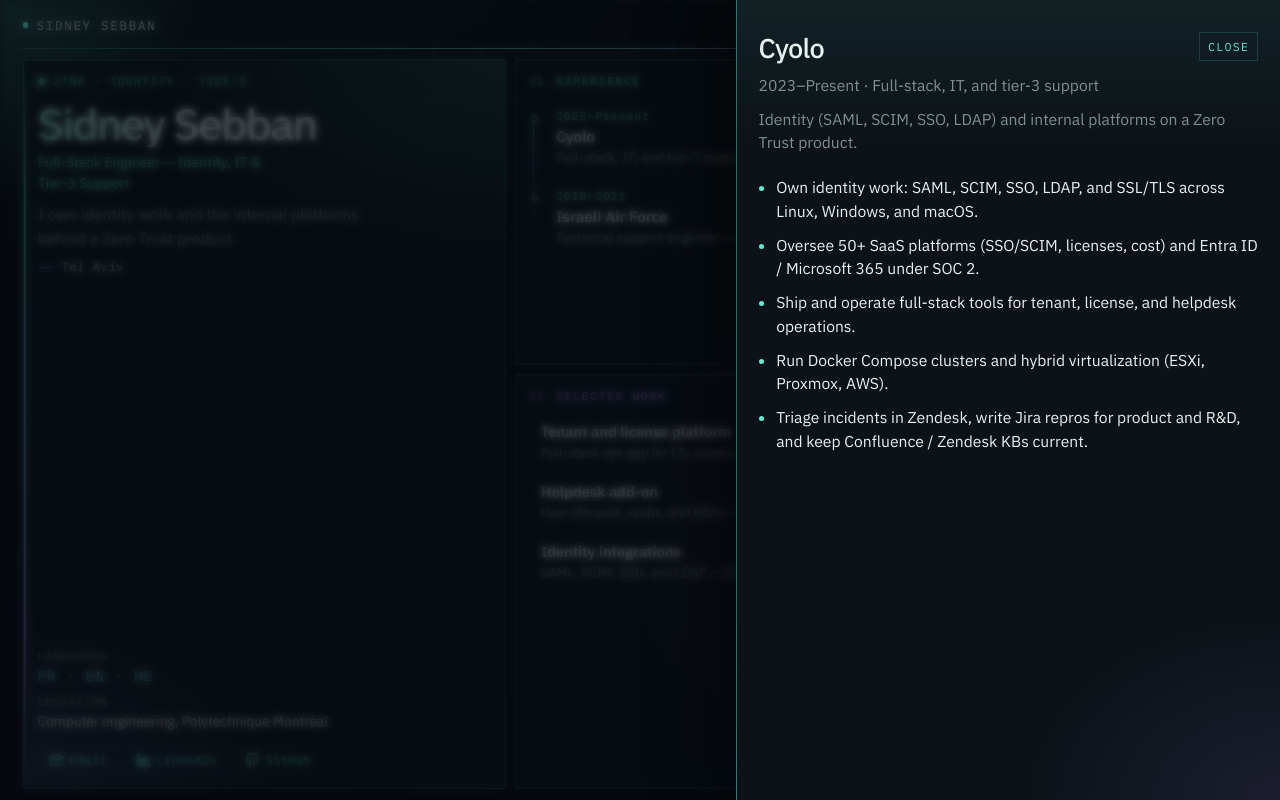
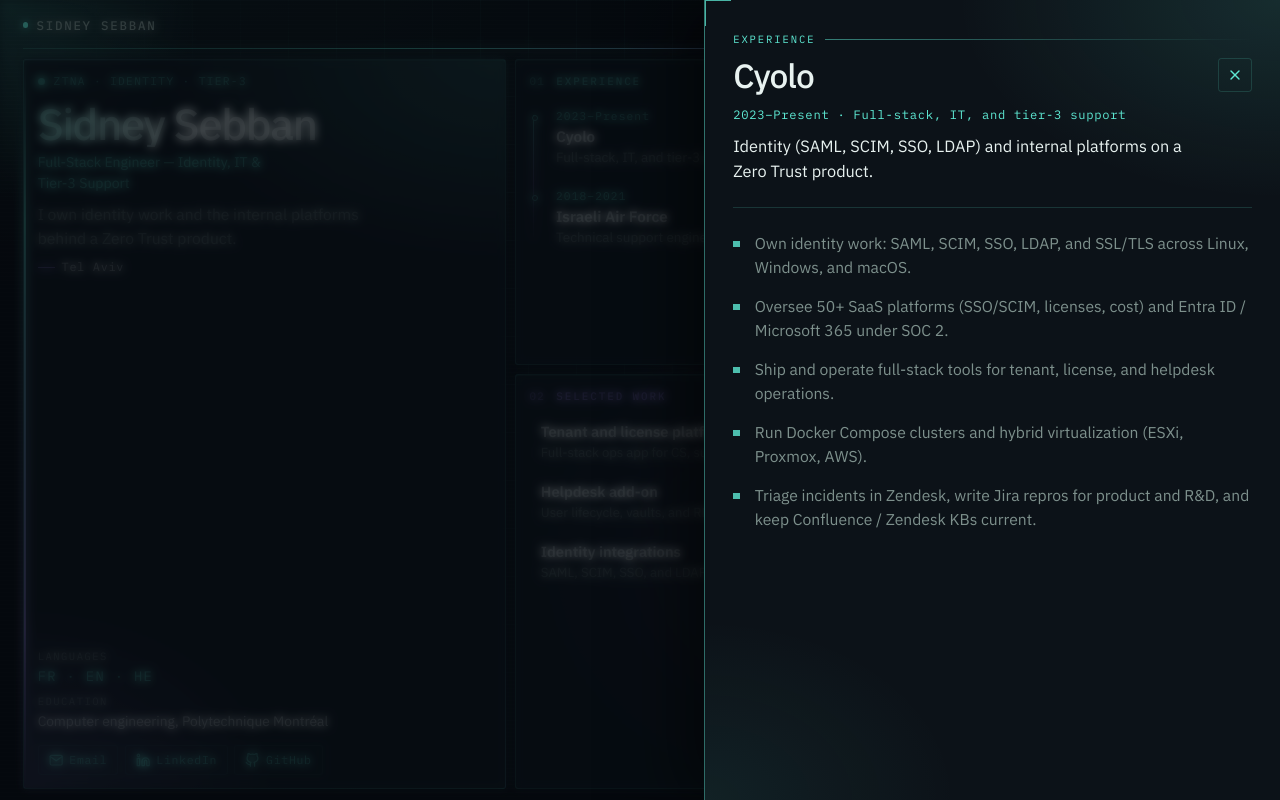
Before and after one commit to Darkfall48/Portfolio, a React (Vite) app: page / in a window 1280 px wide. Both pictures are taken after a click on the button "Open details". Built offline with nearby package versions, Linux system fonts and the light colour scheme.

Commit message:
Portfolio - Frontend - Detail panel - Improved: aligned the panel with the bento styling
Co-authored-by: Cursor <cursoragent@cursor.com>

```diff
--- a/src/cmps/DetailPanel.tsx
+++ b/src/cmps/DetailPanel.tsx
@@ -5,6 +5,9 @@ import { useTranslation } from "react-i18next"
 //? Content / i18n
 import { experience } from "../content"
 import type { PanelTarget } from "../content"
+
+//? Icons
+import { FiX } from "react-icons/fi"
 
 type Props = {
   target: PanelTarget | null
@@ -43,12 +46,21 @@ export function DetailPanel({ target, onClose }: Props) {
       : experienceItem.end
     : ""
 
+  const kindClass = target ? ` is-${target.kind}` : ""
+  const eyebrow = target
+    ? t(target.kind === "experience" ? "nav.experience" : "nav.work")
+    : ""
+
   return (
-    <div className={`detail-panel${isOpen ? " is-open" : ""}`} hidden={!isOpen}>
+    <div
+      className={`detail-panel${isOpen ? " is-open" : ""}${kindClass}`}
+      hidden={!isOpen}
+    >
       <button
         type="button"
         className="detail-panel-backdrop"
         title={t("action.close")}
+        aria-label={t("action.close")}
         onClick={onClose}
       />
       <aside
@@ -60,6 +72,7 @@ export function DetailPanel({ target, onClose }: Props) {
       >
         {target ? (
           <>
+            <p className="detail-panel-eyebrow">{eyebrow}</p>
             <header className="detail-panel-head">
               <h2 id={titleId} className="detail-panel-title">
                 {target.kind === "experience"
@@ -71,16 +84,15 @@ export function DetailPanel({ target, onClose }: Props) {
                 type="button"
                 className="detail-panel-close"
                 title={t("action.close")}
+                aria-label={t("action.close")}
                 onClick={onClose}
               >
-                {t("action.close")}
+                <FiX aria-hidden="true" />
               </button>
             </header>
             {target.kind === "experience" ? (
               <p className="detail-panel-kicker">
-                {experienceItem
-                  ? `${experienceItem.start}–${experienceEnd} · `
-                  : ""}
+                {experienceItem ? `${experienceItem.start}–${experienceEnd} · ` : ""}
                 {t(`${keyPrefix}.title`)}
               </p>
             ) : null}
--- a/src/styles/cmps/_detail-panel.scss
+++ b/src/styles/cmps/_detail-panel.scss
@@ -5,6 +5,19 @@
   inset: 0;
   z-index: 20;
   pointer-events: none;
+  --panel-accent: var(--color-accent);
+  --panel-accent-rgb: var(--color-accent-rgb);
+
+  // Work panels answer to the secondary accent, experience keeps cyan.
+  &.is-work {
+    --panel-accent: var(--color-accent-2);
+    --panel-accent-rgb: var(--color-accent-2-rgb);
+  }
+
+  &.is-experience {
+    --panel-accent: var(--color-accent);
+    --panel-accent-rgb: var(--color-accent-rgb);
+  }
 
   &.is-open {
     pointer-events: auto;
@@ -15,10 +28,10 @@
     inset: 0;
     width: 100%;
     height: 100%;
-    background: rgb(4 8 12 / 0.62);
+    background: $color-backdrop;
     opacity: 0;
-    backdrop-filter: blur(4px);
-    transition: opacity $ease;
+    backdrop-filter: blur(5px);
+    transition: opacity $ease-out;
   }
 
   &.is-open &-backdrop {
@@ -29,30 +42,72 @@
     position: absolute;
     inset-block: 0;
     inset-inline-end: 0;
-    width: min(34rem, 100%);
-    padding: $space-xl $space-lg;
+    display: flex;
+    flex-direction: column;
+    width: min(36rem, 100%);
+    padding: clamp(1.4rem, 4vh, 2.4rem) clamp(1.1rem, 2.2vw, 2rem);
     background:
-      linear-gradient(180deg, rgb(94 234 212 / 0.07), transparent 18%),
       radial-gradient(
-        420px 300px at 100% 100%,
-        rgb(167 139 250 / 0.1),
+        520px 320px at 100% 0%,
+        rgb(var(--panel-accent-rgb) / 0.12),
+        transparent 62%
+      ),
+      radial-gradient(
+        420px 300px at 0% 100%,
+        rgb(var(--panel-accent-rgb) / 0.07),
         transparent 60%
       ),
       $color-bg-mid;
-    border-inline-start: 1px solid $color-line-strong;
-    box-shadow: -24px 0 60px rgb(0 0 0 / 0.45);
+    border-inline-start: 1px solid rgb(var(--panel-accent-rgb) / 0.42);
+    box-shadow: -24px 0 60px rgb($shadow-rgb / 0.5);
     overflow: auto;
-    transform: translateX(100%);
-    transition: transform $ease;
+    transform: translateX(calc(var(--dir, 1) * 100%));
+    transition: transform $ease-out;
+
+    // Bracket on the leading corner, same HUD grammar as the bento panels.
+    &::before {
+      content: "";
+      position: absolute;
+      top: 0;
+      inset-inline-start: 0;
+      width: 1.6rem;
+      height: 1.6rem;
+      border-color: var(--panel-accent);
+      border-style: solid;
+      border-width: 1px 0 0 1px;
+      opacity: 0.75;
+      pointer-events: none;
+    }
   }
 
   html[dir="rtl"] &-sheet {
-    transform: translateX(-100%);
-    box-shadow: 24px 0 60px rgb(0 0 0 / 0.45);
+    box-shadow: 24px 0 60px rgb($shadow-rgb / 0.5);
   }
 
   &.is-open &-sheet {
     transform: translateX(0);
+  }
+
+  &-eyebrow {
+    display: flex;
+    align-items: center;
+    gap: 0.6rem;
+    font-family: $font-mono;
+    font-size: 0.66rem;
+    letter-spacing: 0.18em;
+    text-transform: uppercase;
+    color: var(--panel-accent);
+
+    &::after {
+      content: "";
+      flex: 1;
+      height: 1px;
+      background: linear-gradient(
+        90deg,
+        rgb(var(--panel-accent-rgb) / 0.5),
+        transparent
+      );
+    }
   }
 
   &-head {
@@ -60,50 +115,105 @@
     align-items: flex-start;
     justify-content: space-between;
     gap: $space-md;
+    margin-block-start: $space-sm;
   }
 
   &-title {
-    font-size: 1.7rem;
-    line-height: 1.15;
+    font-size: clamp(1.5rem, 3vw, 2.1rem);
+    line-height: 1.1;
   }
 
   &-close {
-    font-family: $font-mono;
-    font-size: 0.72rem;
-    letter-spacing: 0.12em;
-    text-transform: uppercase;
-    color: $color-accent;
+    display: grid;
+    place-items: center;
     flex-shrink: 0;
-    padding: 0.3rem 0.5rem;
+    width: 2.1rem;
+    height: 2.1rem;
+    font-size: 1rem;
+    color: var(--panel-accent);
     border: 1px solid $color-line;
+    border-radius: $radius;
     transition:
+      color $ease,
+      border-color $ease,
       background $ease,
-      border-color $ease,
       box-shadow $ease;
 
-    &:hover {
-      border-color: $color-line-strong;
-      background: $color-accent-dim;
-      box-shadow: 0 0 16px $color-glow;
+    &:hover,
+    &:focus-visible {
+      color: $color-text;
+      border-color: rgb(var(--panel-accent-rgb) / 0.5);
+      background: rgb(var(--panel-accent-rgb) / 0.14);
+      box-shadow: 0 0 18px rgb(var(--panel-accent-rgb) / 0.25);
     }
   }
 
-  &-kicker,
+  &-kicker {
+    margin-block-start: $space-sm;
+    font-family: $font-mono;
+    font-size: 0.76rem;
+    letter-spacing: 0.06em;
+    color: var(--panel-accent);
+  }
+
   &-summary {
     margin-block-start: $space-sm;
-    color: $color-muted;
+    max-width: 46ch;
+    font-size: 1.02rem;
+    color: $color-text;
   }
 
   &-body {
     display: grid;
-    gap: $space-sm;
-    margin-block-start: $space-lg;
-    padding-inline-start: 1.1rem;
-    list-style: disc;
+    gap: $space-md;
+    margin-block-start: clamp(1.1rem, 3vh, 1.8rem);
+    padding-block-start: clamp(1.1rem, 3vh, 1.8rem);
+    border-block-start: 1px solid $color-line;
 
-    li::marker {
-      color: $color-accent;
+    li {
+      position: relative;
+      padding-inline-start: 1.35rem;
+      color: $color-muted;
     }
+
+    // Square HUD marker instead of a bullet glyph.
+    li::before {
+      content: "";
+      position: absolute;
+      inset-inline-start: 0;
+      top: 0.55em;
+      width: 0.4rem;
+      height: 0.4rem;
+      background: var(--panel-accent);
+      opacity: 0.8;
+    }
+  }
+
+  &.is-open &-body li {
+    animation: bullet-in 460ms $ease-fn both;
+  }
+
+  @for $i from 1 through 6 {
+    &.is-open &-body li:nth-child(#{$i}) {
+      animation-delay: 120ms + $i * 60ms;
+    }
+  }
+}
+
+html[lang="he"] .detail-panel-eyebrow {
+  letter-spacing: 0.04em;
+  text-transform: none;
+}
+
+@keyframes bullet-in {
+  from {
+    opacity: 0;
+    transform: translate3d(calc(var(--dir, 1) * 10px), 0, 0);
+  }
+
+  to {
+    opacity: 1;
+    transform: none;
   }
 }
 
```
